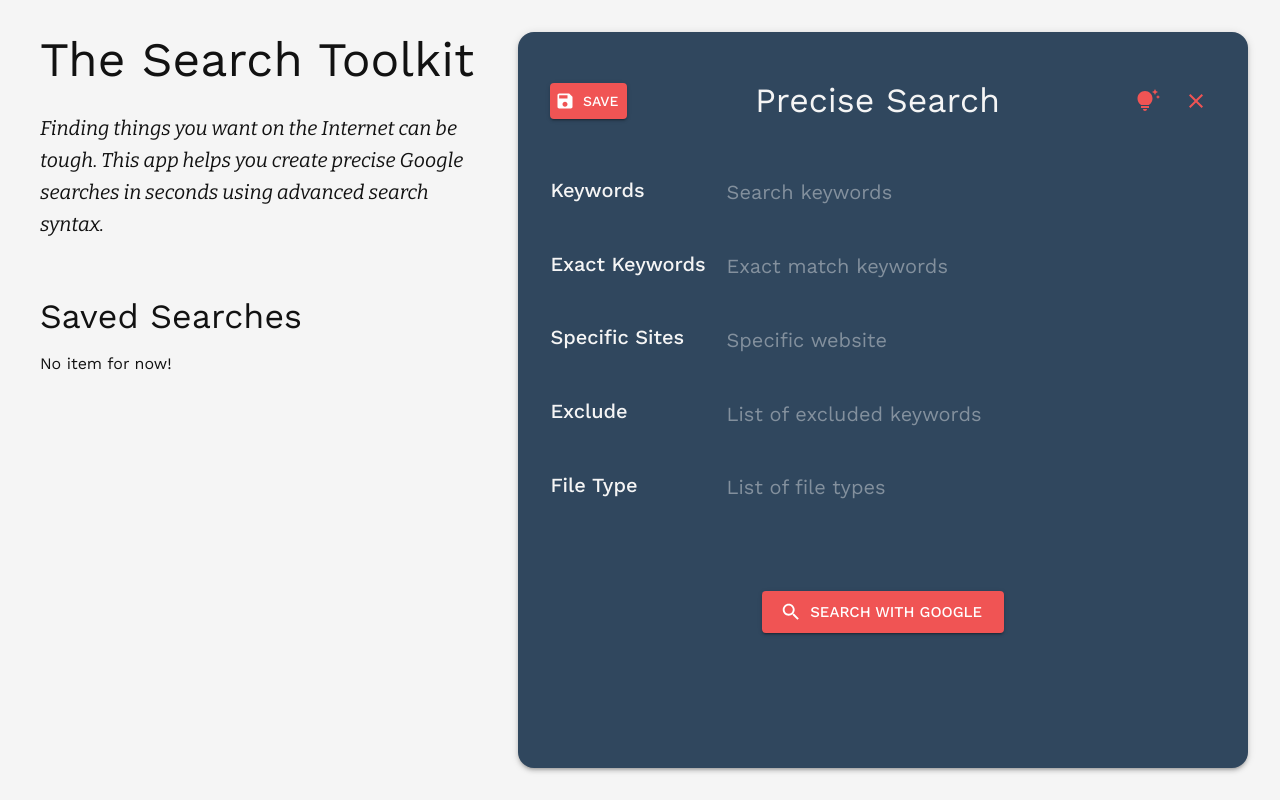
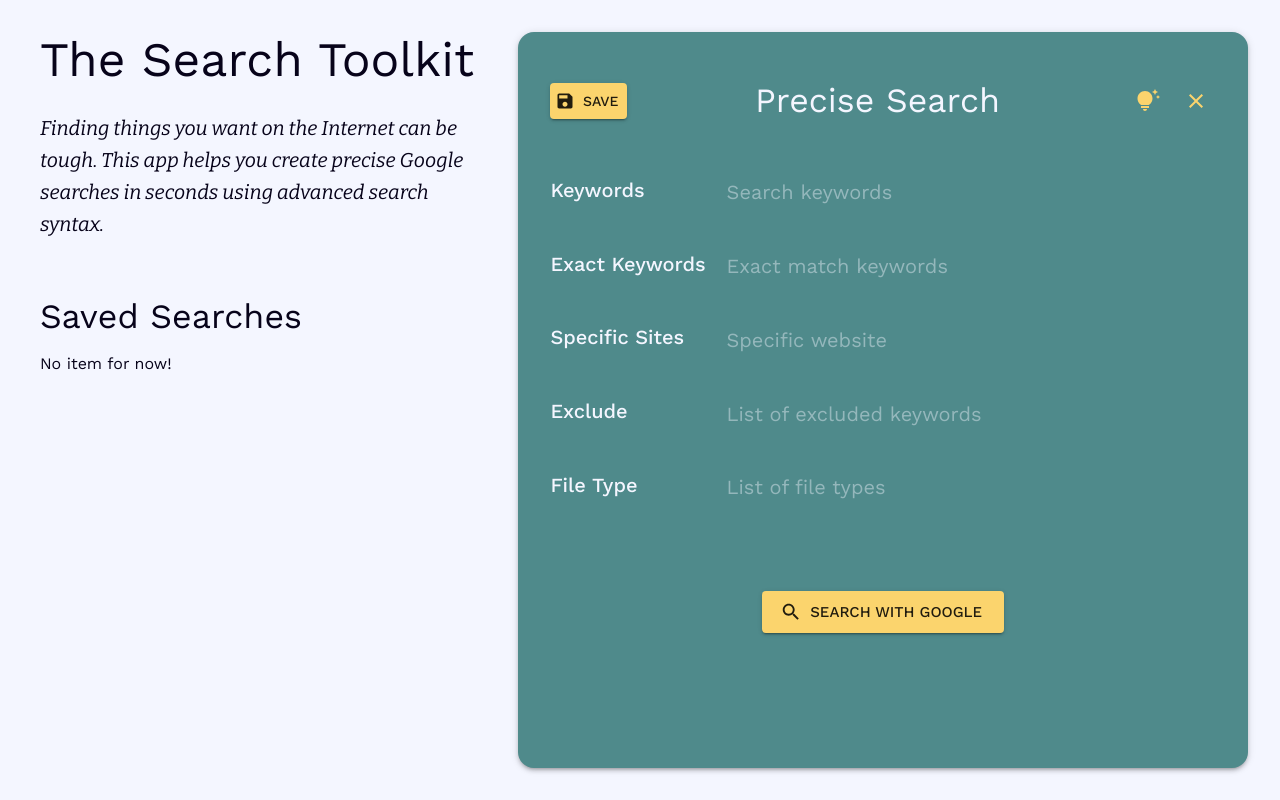
Before and after one commit to robertchenbao/the-search-toolkit, a React (Create React App) app: page / in a window 1280 px wide. Built offline with nearby package versions, Linux system fonts and the light colour scheme.

Commit message:
Final styling updates

```diff
--- a/src/theme.js
+++ b/src/theme.js
@@ -4,17 +4,17 @@ export const themeOptions = createTheme({
     type: "dark",
     palette: {
         primary: {
-            main: "#30475E",
+            main: "#4F8A8B",
         },
         secondary: {
-            main: "#F05454",
+            main: "#FBD46D",
         },
         background: {
-            main: "#F5F5F5",
+            main: "#F4F6FF",
         },
         text: {
-            primary: "#121212",
-            inverted: "#F5F5F5",
+            primary: "#07031A",
+            inverted: "#F4F6FF",
         },
     },
     typography: {
```
